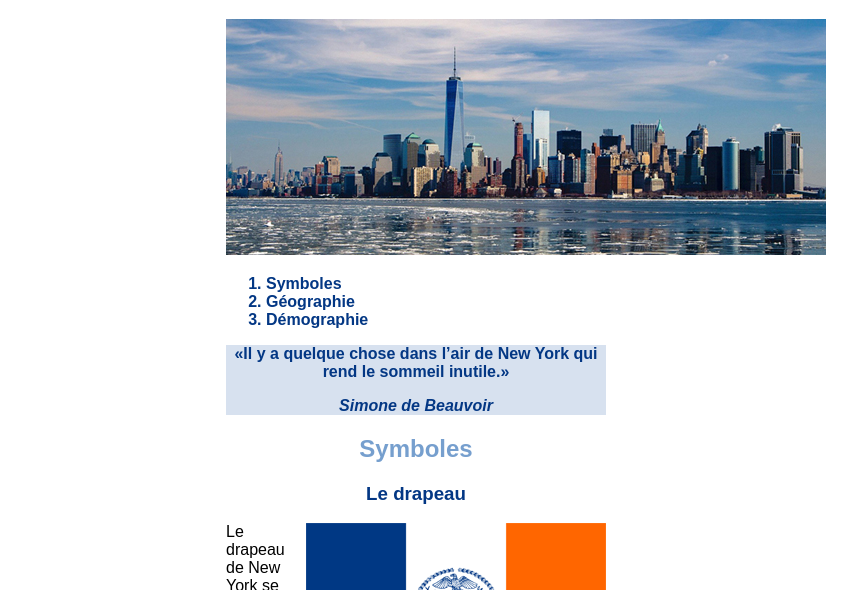
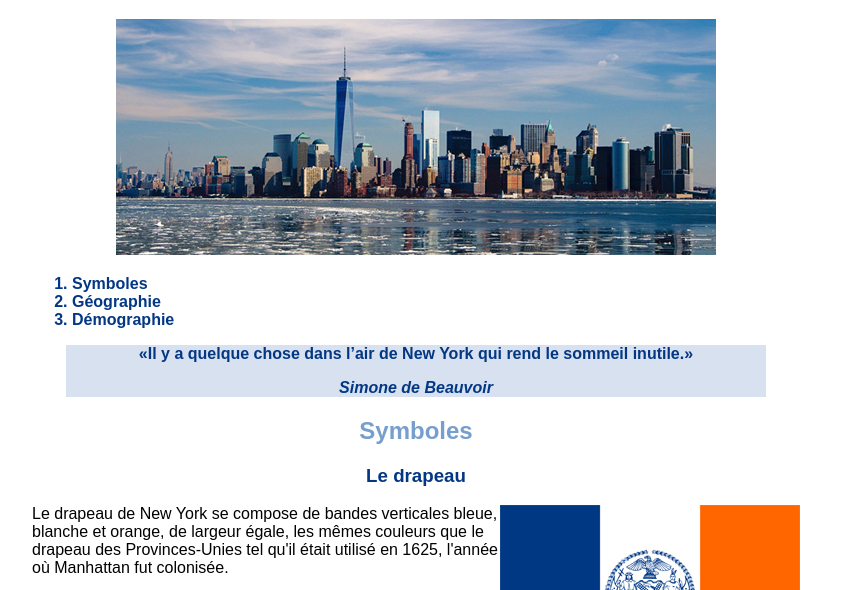
Before and after one commit to Venoflux/New-York, a plain HTML site: page index.html in a window 1280 px wide. Shown: the part 175-765 px from the top of the page, without its empty margins (224-1081 px from the left). Drawn offline with Linux system fonts and the light colour scheme.

Commit message:
Margin of the body changed to percentage

```diff
--- a/styles.css
+++ b/styles.css
@@ -5,7 +5,7 @@ html {
 body {
     font-size: 1.6rem;
     font-family: sans-serif;
-    margin: auto 45rem;
+    margin: auto 20%;
 }
 
 header {
```
